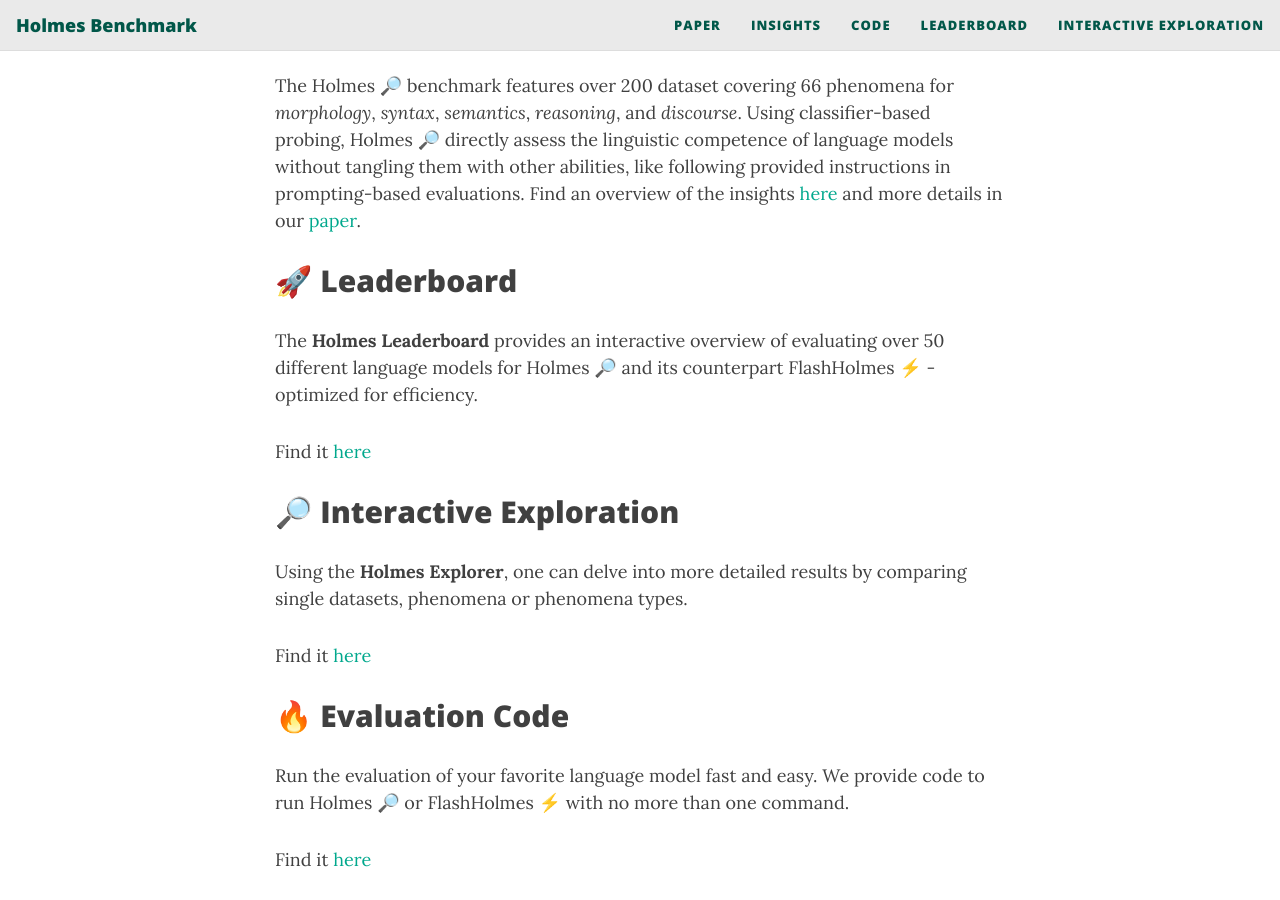
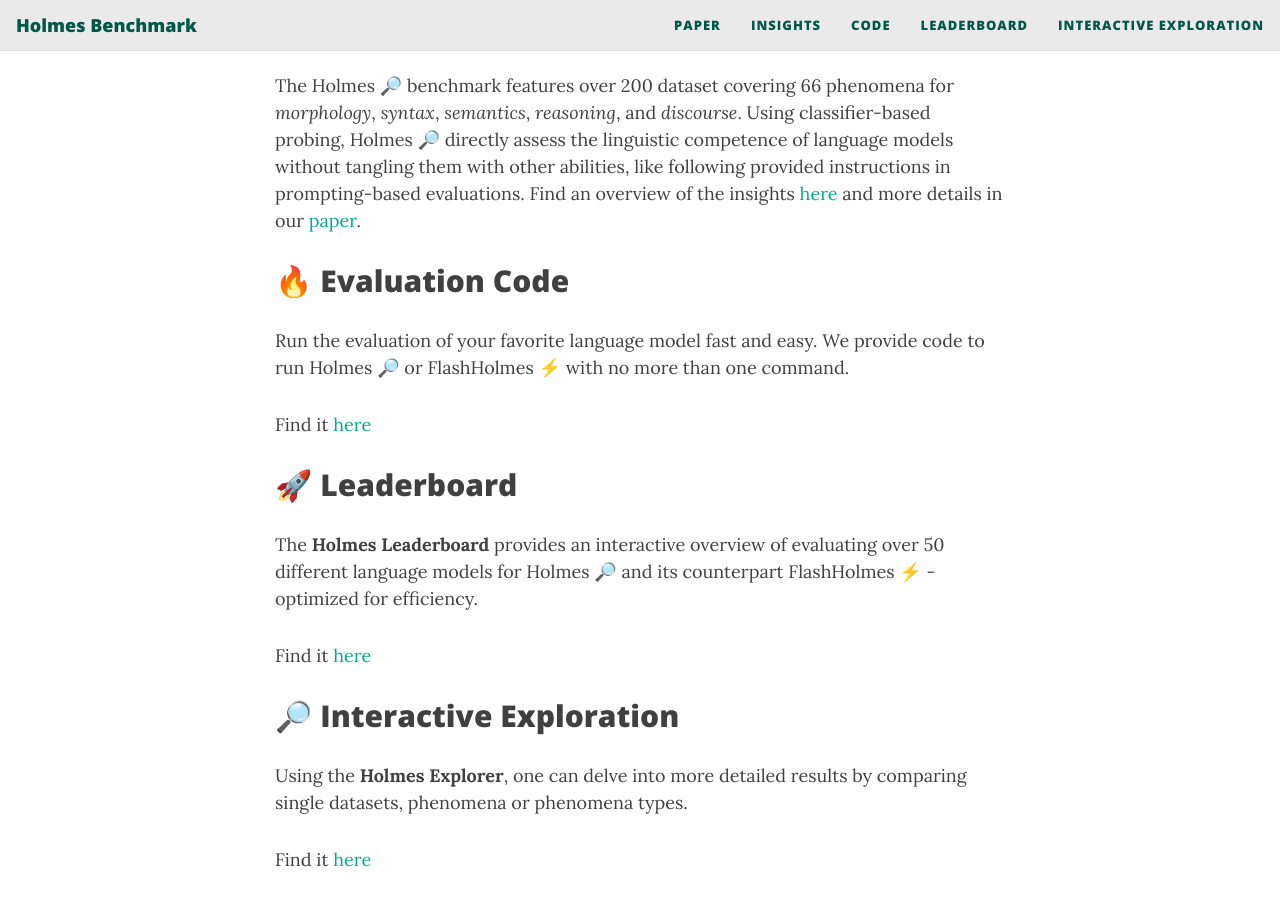
Before and after one commit to Holmes-Benchmark/holmes-benchmark.github.io, a Jekyll site: the page built from home.md, in a window 1280 px wide and 900 px high, scrolled down 604 px. Built offline with Jekyll 4.4.1, drawn with Linux system fonts in a browser that asks for light colours; nearby versions of some CDN libraries; some of the changed lines change nothing that is shown.

Commit message:
update page

```diff
--- a/home.md
+++ b/home.md
@@ -15,6 +15,10 @@
 Using classifier-based probing, Holmes 🔎 directly assess the linguistic competence of language models without tangling them with other abilities, like following provided instructions in prompting-based evaluations.
 Find an overview of the insights [here](https://holmes-benchmark.github.io/insights/) and more details in our [paper](todo).
 
+## 🔥 Evaluation Code
+Run the evaluation of your favorite language model fast and easy. We provide code to run Holmes 🔎 or FlashHolmes ⚡ with no more than one command.
+
+Find it  [here](https://github.com/Holmes-Benchmark/holmes-evaluation)
 
 ## 🚀 Leaderboard
 The **Holmes Leaderboard** provides an interactive overview of evaluating over 50 different language models for Holmes 🔎 and its counterpart FlashHolmes ⚡ - optimized for efficiency.
@@ -25,8 +29,3 @@
 Using the **Holmes Explorer**, one can delve into more detailed results by comparing single datasets, phenomena or phenomena types.
 
 Find it [here](https://holmes-explorer.streamlit.app)
-
-## 🔥 Evaluation Code
-Run the evaluation of your favorite language model fast and easy. We provide code to run Holmes 🔎 or FlashHolmes ⚡ with no more than one command.
-
-Find it  [here](https://github.com/Holmes-Benchmark/holmes-evaluation)
```
